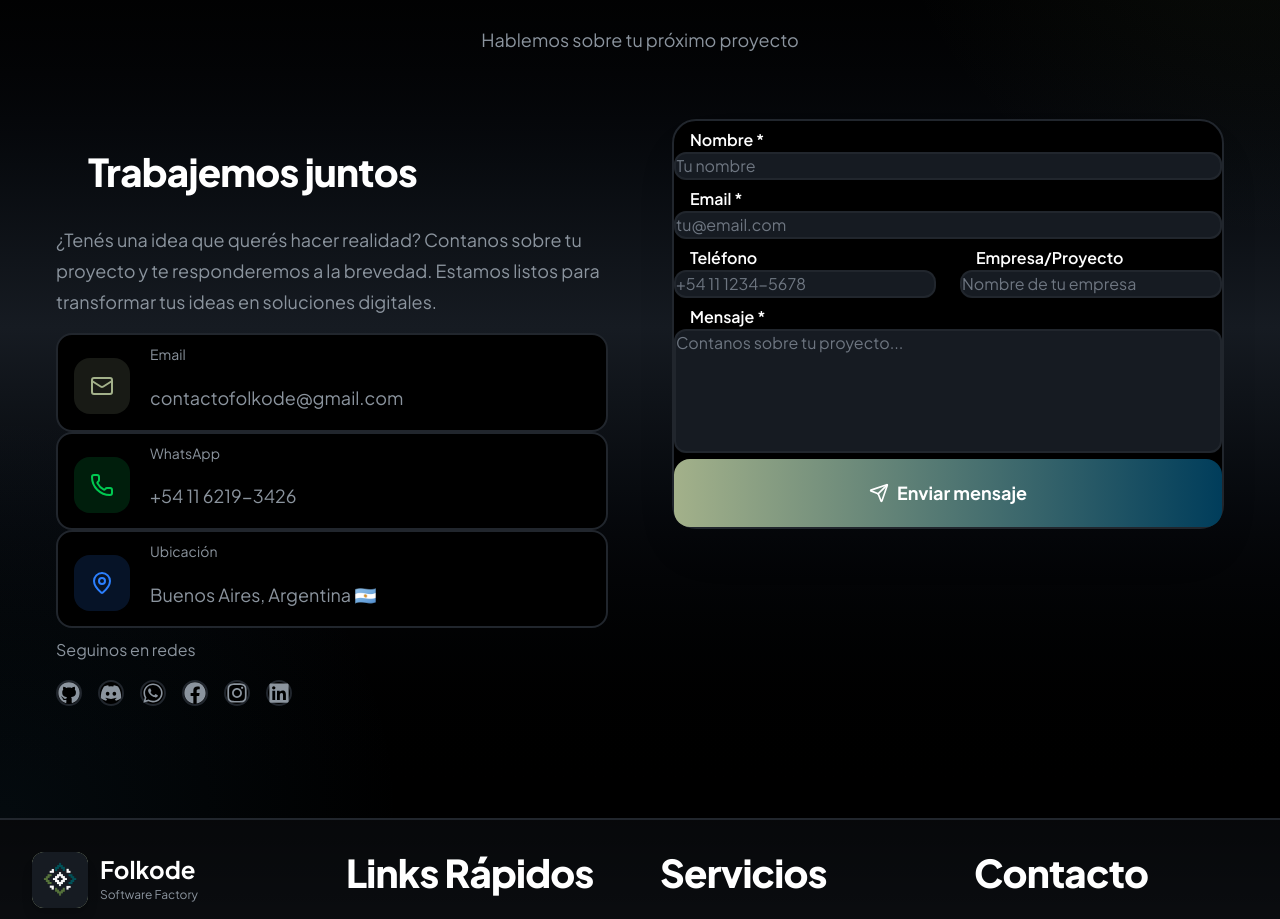
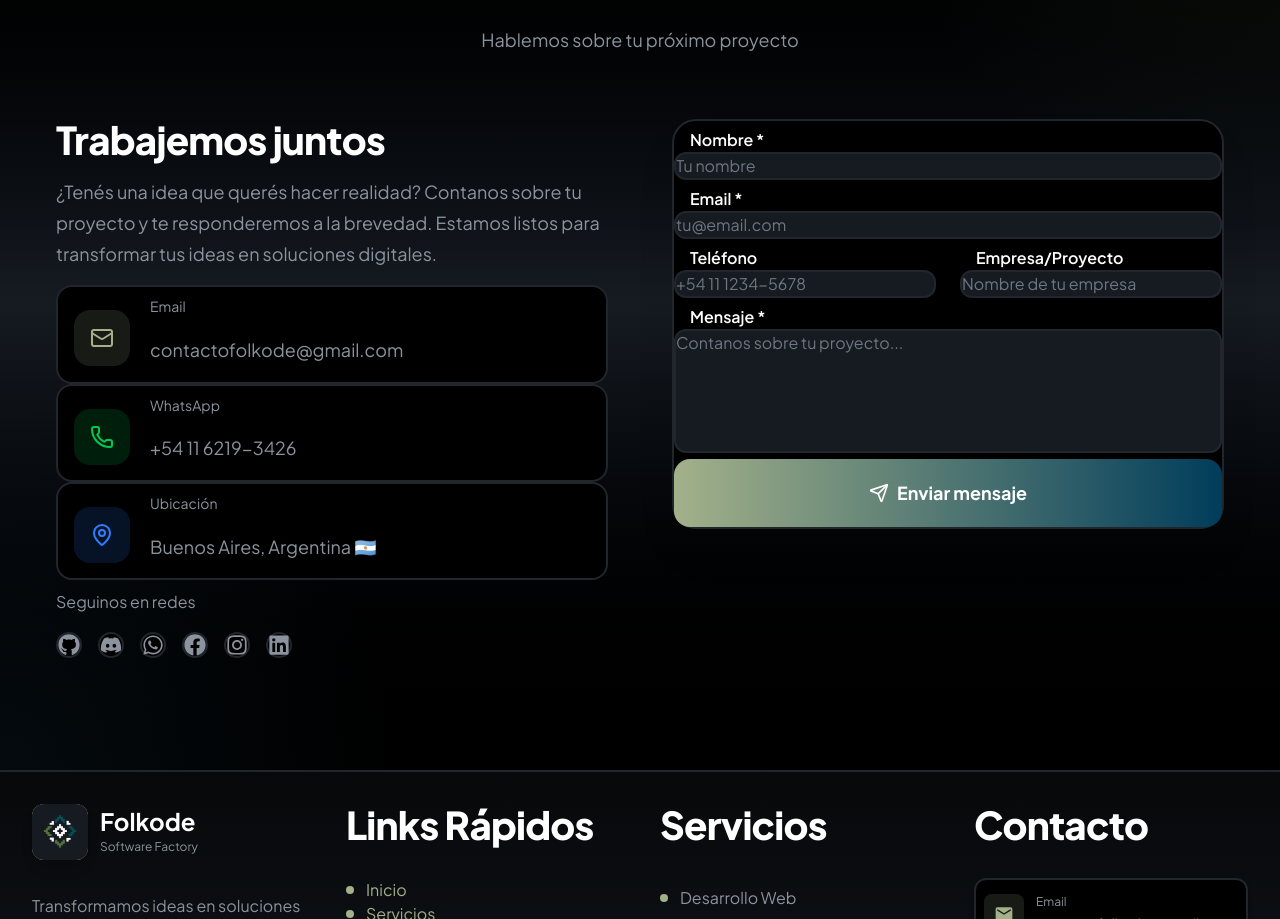
Before and after one commit to dgimenezdeveloper/folkode-webapp, a Next.js app in the folder frontend/: page / in a window 1280 px wide. Shown: the part 10950-11869 px from the top of the page. Built offline with nearby package versions, Linux system fonts and the light colour scheme.

Commit message:
Se alinea correctamente titulo con texto en "Trabajemos Juntos" y se agrega padding bottom al titulo

```diff
--- a/frontend/src/components/sections/Contact.tsx
+++ b/frontend/src/components/sections/Contact.tsx
@@ -119,7 +119,7 @@ export default function Contact() {
             className="space-y-10"
           >
             <div>
-              <h3 className="text-3xl font-bold text-[var(--color-text-primary)] mb-5">
+              <h3 className="!m-0 !pb-4 text-3xl font-bold text-[var(--color-text-primary)] mb-5">
                 Trabajemos juntos
               </h3>
               <p className="text-lg text-[var(--color-text-secondary)] leading-relaxed">
```
